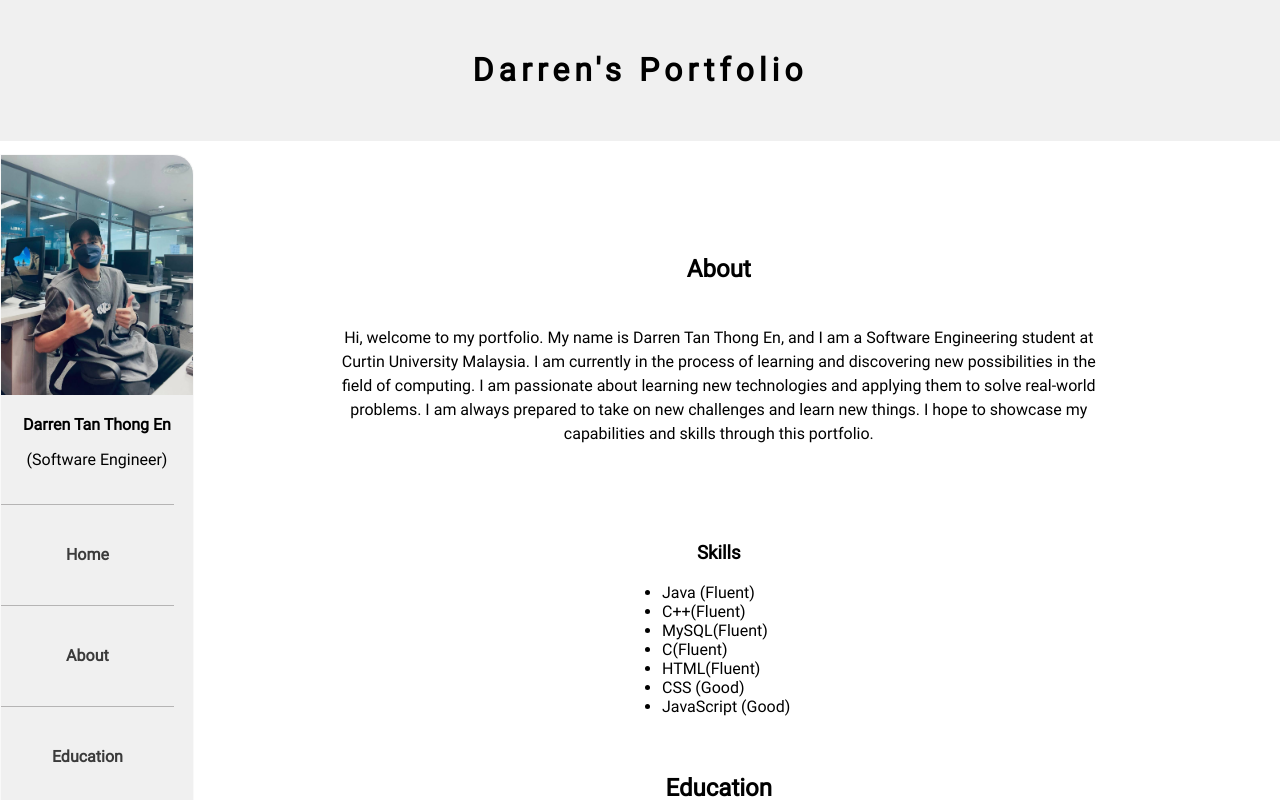
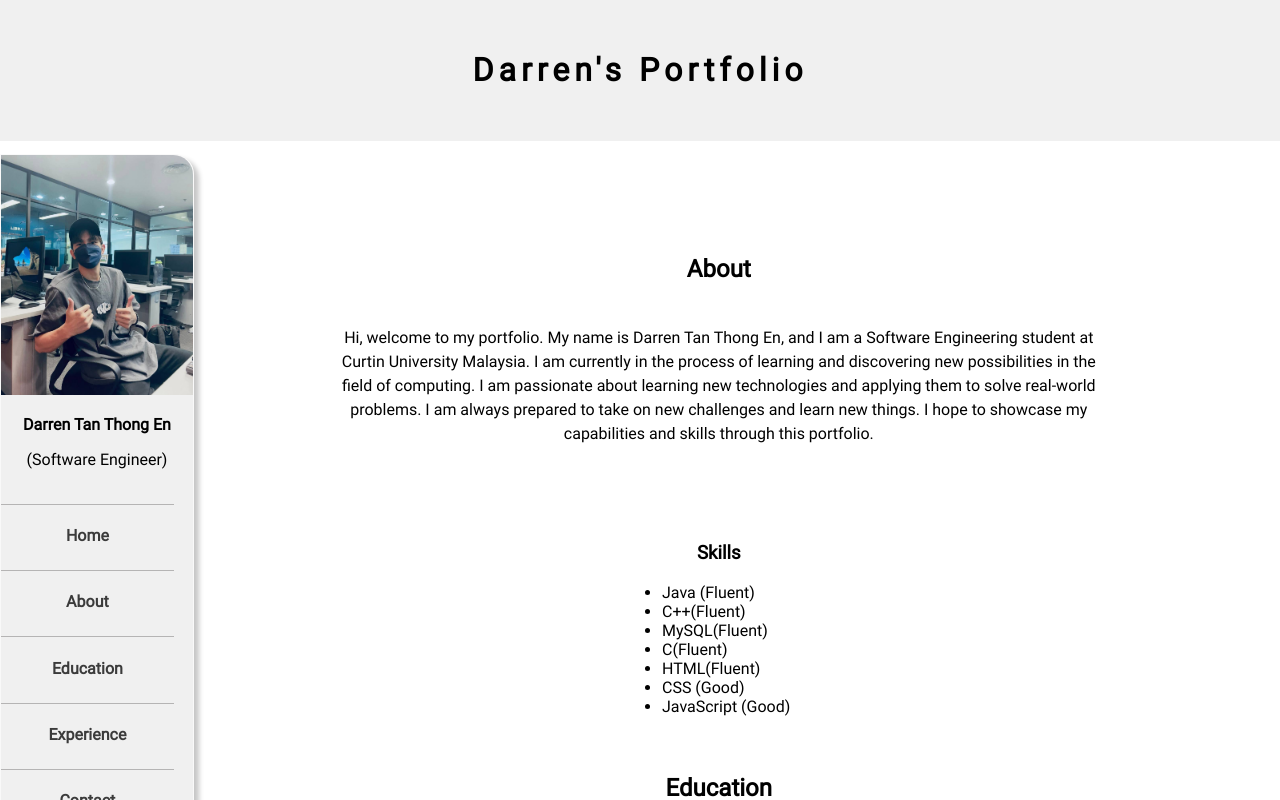
Before and after one commit to darren2581/WebsiteTesting1, a Next.js app: page / in a window 1280 px wide. Built offline with nearby package versions, Linux system fonts and the light colour scheme.

Commit message:
Update globals.css

```diff
--- a/app/globals.css
+++ b/app/globals.css
@@ -31,6 +31,7 @@ header{
   border: 1px solid #f9f9f9;
   border-top-right-radius: 20px;
   border-bottom-right-radius: 20px;
+  box-shadow: 5px 5px 5px #c7c7c7;
   position: -webkit-sticky; /* For Safari */
   position: sticky;
   top: 0; /* Stick to the top of the viewport */
@@ -52,8 +53,7 @@ header{
 
 .nav{
   width: 90%;
-  padding-top: 10%;
-  padding-bottom: 10%;
+  padding-bottom: 2%;
   border-top: 1px solid #b5b4b4;
 }
 
```
